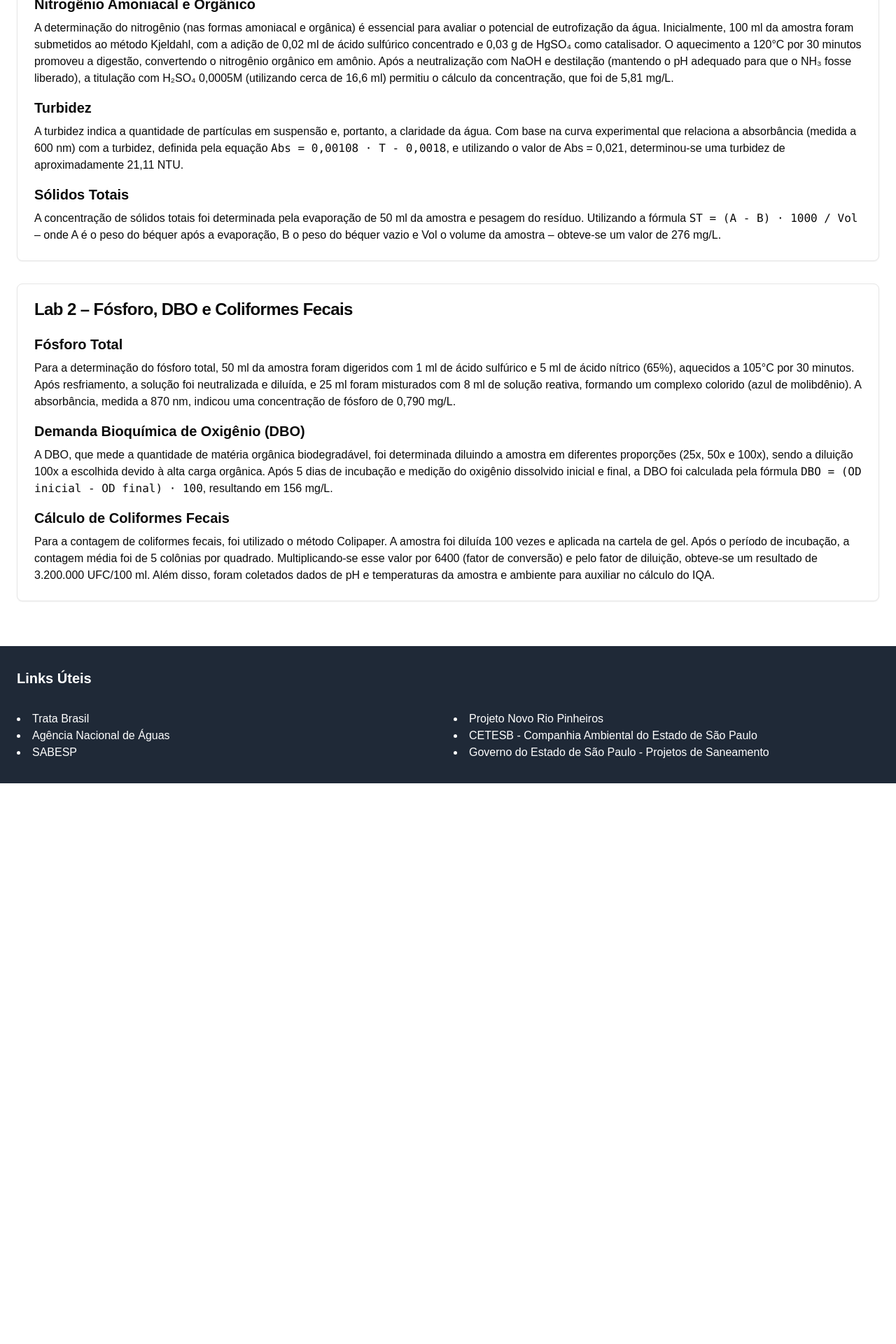
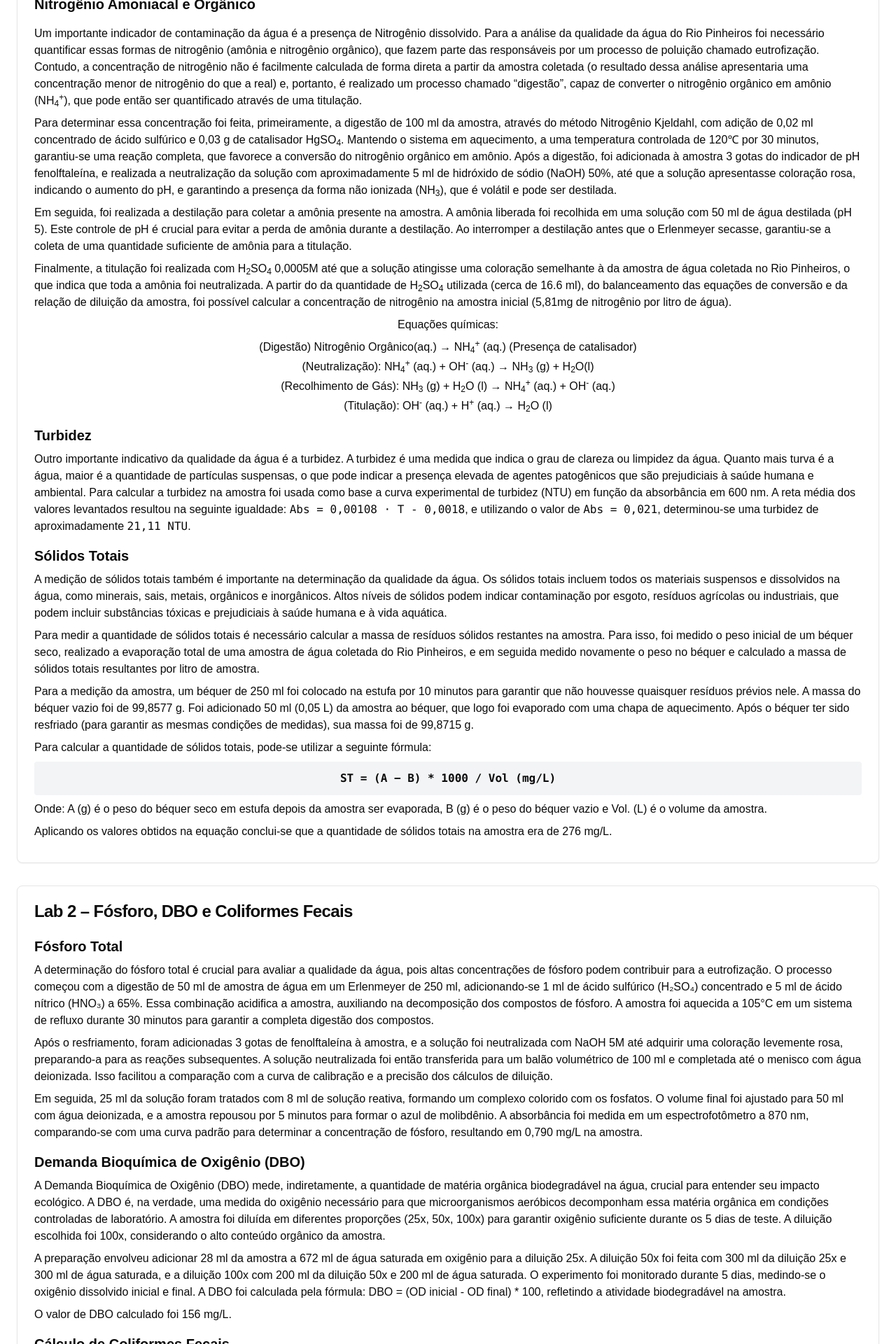
Before and after one commit to EnzoSilva14/qta-web, a Next.js app: page / in a window 1280 px wide. Shown: the part 9800-11720 px from the top of the page at 70% size. Before the commit the page ends 10919 px from the top, so only its background shows below. Built offline with nearby package versions, Linux system fonts and the light colour scheme.

Commit message:
descrição dos labs

```diff
--- a/app/page.tsx
+++ b/app/page.tsx
@@ -739,20 +739,63 @@ export default function Home() {
                   <CardTitle>Lab 1 – Nitrogênio, Sólidos Totais e Turbidez</CardTitle>
                 </CardHeader>
                 <CardContent>
-                  <h3 className="text-xl font-semibold mb-2">Nitrogênio Amoniacal e Orgânico</h3>
-                  <p>
-                    A determinação do nitrogênio (nas formas amoniacal e orgânica) é essencial para avaliar o potencial de eutrofização da água. Inicialmente, 100 ml da amostra foram submetidos ao método Kjeldahl, com a adição de 0,02 ml de ácido sulfúrico concentrado e 0,03 g de HgSO₄ como catalisador. O aquecimento a 120°C por 30 minutos promoveu a digestão, convertendo o nitrogênio orgânico em amônio. Após a neutralização com NaOH e destilação (mantendo o pH adequado para que o NH₃ fosse liberado), a titulação com H₂SO₄ 0,0005M (utilizando cerca de 16,6 ml) permitiu o cálculo da concentração, que foi de 5,81 mg/L.
+                  <h3 className="text-xl font-semibold mb-4">Nitrogênio Amoniacal e Orgânico</h3>
+                  <p className="mb-2">
+                    Um importante indicador de contaminação da água é a presença de Nitrogênio dissolvido. Para a análise da qualidade da água do Rio Pinheiros foi necessário quantificar essas formas de nitrogênio (amônia e nitrogênio orgânico), que fazem parte das responsáveis por um processo de poluição chamado eutrofização. Contudo, a concentração de nitrogênio não é facilmente calculada de forma direta a partir da amostra coletada (o resultado dessa análise apresentaria uma concentração menor de nitrogênio do que a real) e, portanto, é realizado um processo chamado “digestão”, capaz de converter o nitrogênio orgânico em amônio (NH<sub>4</sub><sup>+</sup>), que pode então ser quantificado através de uma titulação.
                   </p>
+                  <p className="mb-2">
+                    Para determinar essa concentração foi feita, primeiramente, a digestão de 100 ml da amostra, através do método Nitrogênio Kjeldahl, com adição de 0,02 ml concentrado de ácido sulfúrico e 0,03 g de catalisador HgSO<sub>4</sub>. Mantendo o sistema em aquecimento, a uma temperatura controlada de 120℃ por 30 minutos, garantiu-se uma reação completa, que favorece a conversão do nitrogênio orgânico em amônio. Após a digestão, foi adicionada à amostra 3 gotas do indicador de pH fenolftaleína, e realizada a neutralização da solução com aproximadamente 5 ml de hidróxido de sódio (NaOH) 50%, até que a solução apresentasse coloração rosa, indicando o aumento do pH, e garantindo a presença da forma não ionizada (NH<sub>3</sub>), que é volátil e pode ser destilada.
+                  </p>
+                  <p className="mb-2">
+                    Em seguida, foi realizada a destilação para coletar a amônia presente na amostra. A amônia liberada foi recolhida em uma solução com 50 ml de água destilada (pH 5). Este controle de pH é crucial para evitar a perda de amônia durante a destilação. Ao interromper a destilação antes que o Erlenmeyer secasse, garantiu-se a coleta de uma quantidade suficiente de amônia para a titulação.
+                  </p>
+                  <p className="mb-2">
+                    Finalmente, a titulação foi realizada com H<sub>2</sub>SO<sub>4</sub> 0,0005M até que a solução atingisse uma coloração semelhante à da amostra de água coletada no Rio Pinheiros, o que indica que toda a amônia foi neutralizada. A partir do da quantidade de H<sub>2</sub>SO<sub>4</sub> utilizada (cerca de 16.6 ml), do balanceamento das equações de conversão e da relação de diluição da amostra, foi possível calcular a concentração de nitrogênio na amostra inicial (5,81mg de nitrogênio por litro de água).
+                  </p>
+                  <p className="mb-2 text-center">
+                    Equações químicas:
+                  </p>
+                  <ul className="text-center">
+                    <li className="mb-1">(Digestão) Nitrogênio Orgânico(aq.) → NH<sub>4</sub><sup>+</sup> (aq.) (Presença de catalisador)</li>
+                    <li className="mb-1">(Neutralização): NH<sub>4</sub><sup>+</sup> (aq.) + OH<sup>-</sup> (aq.) → NH<sub>3</sub> (g) + H<sub>2</sub>O(l)</li>
+                    <li className="mb-1">(Recolhimento de Gás): NH<sub>3</sub> (g) + H<sub>2</sub>O (l) → NH<sub>4</sub><sup>+</sup> (aq.) + OH<sup>-</sup> (aq.)</li>
+                    <li className="mb-1">(Titulação): OH<sup>-</sup> (aq.) + H<sup>+</sup> (aq.) → H<sub>2</sub>O (l)</li>
+                  </ul>
+
 
                   <h3 className="text-xl font-semibold mt-4 mb-2">Turbidez</h3>
                   <p>
-                    A turbidez indica a quantidade de partículas em suspensão e, portanto, a claridade da água. Com base na curva experimental que relaciona a absorbância (medida a 600 nm) com a turbidez, definida pela equação <span className="font-mono">Abs = 0,00108 · T - 0,0018</span>, e utilizando o valor de Abs = 0,021, determinou-se uma turbidez de aproximadamente 21,11 NTU.
+                    Outro importante indicativo da qualidade da água é a turbidez. A turbidez é uma medida que indica o grau de clareza ou limpidez da água.
+                    Quanto mais turva é a água, maior é a quantidade de partículas suspensas, o que pode indicar a presença elevada de agentes patogênicos que são prejudiciais à saúde humana e ambiental.
+                    Para calcular a turbidez na amostra foi usada como base a curva experimental de turbidez (NTU) em função da absorbância em 600 nm.
+                    A reta média dos valores levantados resultou na seguinte igualdade: <span className="font-mono">Abs = 0,00108 · T - 0,0018</span>, e utilizando o valor de <span className="font-mono">Abs = 0,021</span>, determinou-se uma turbidez de aproximadamente <span className="font-mono">21,11 NTU</span>.
                   </p>
 
                   <h3 className="text-xl font-semibold mt-4 mb-2">Sólidos Totais</h3>
-                  <p>
-                    A concentração de sólidos totais foi determinada pela evaporação de 50 ml da amostra e pesagem do resíduo. Utilizando a fórmula <span className="font-mono">ST = (A - B) · 1000 / Vol</span> – onde A é o peso do béquer após a evaporação, B o peso do béquer vazio e Vol o volume da amostra – obteve-se um valor de 276 mg/L.
+                  <p className="mb-2">
+                    A medição de sólidos totais também é importante na determinação da qualidade da água. Os sólidos totais incluem todos os materiais suspensos e dissolvidos na água, como minerais, sais, metais, orgânicos e inorgânicos. Altos níveis de sólidos podem indicar contaminação por esgoto, resíduos agrícolas ou industriais, que podem incluir substâncias tóxicas e prejudiciais à saúde humana e à vida aquática.
                   </p>
+                  <p className="mb-2">
+                    Para medir a quantidade de sólidos totais é necessário calcular a massa de resíduos sólidos restantes na amostra. Para isso, foi medido o peso inicial de um béquer seco, realizado a evaporação total de uma amostra de água coletada do Rio Pinheiros, e em seguida medido novamente o peso no béquer e calculado a massa de sólidos totais resultantes por litro de amostra.
+                  </p>
+                  <p className="mb-2">
+                    Para a medição da amostra, um béquer de 250 ml foi colocado na estufa por 10 minutos para garantir que não houvesse quaisquer resíduos prévios nele. A massa do béquer vazio foi de 99,8577 g. Foi adicionado 50 ml (0,05 L) da amostra ao béquer, que logo foi evaporado com uma chapa de aquecimento. Após o béquer ter sido resfriado (para garantir as mesmas condições de medidas), sua massa foi de 99,8715 g.
+                  </p>
+                  <p className="mb-2">
+                    Para calcular a quantidade de sólidos totais, pode-se utilizar a seguinte fórmula:
+                  </p>
+                  <div className="text-center font-semibold mb-2">
+                    <pre class="text-center font-semibold mb-2 bg-gray-100 p-3 rounded">
+                      ST = (A − B) * 1000 / Vol (mg/L)
+                    </pre>
+                  </div>
+                  <p className="mb-2">
+                    Onde: A (g) é o peso do béquer seco em estufa depois da amostra ser evaporada, B (g) é o peso do béquer vazio e Vol. (L) é o volume da amostra.
+                  </p>
+                  <p className="mb-2">
+                    Aplicando os valores obtidos na equação conclui-se que a quantidade de sólidos totais na amostra era de 276 mg/L.
+                  </p>
+
                 </CardContent>
               </Card>
 
@@ -762,19 +805,41 @@ export default function Home() {
                 </CardHeader>
                 <CardContent>
                   <h3 className="text-xl font-semibold mb-2">Fósforo Total</h3>
-                  <p>
-                    Para a determinação do fósforo total, 50 ml da amostra foram digeridos com 1 ml de ácido sulfúrico e 5 ml de ácido nítrico (65%), aquecidos a 105°C por 30 minutos. Após resfriamento, a solução foi neutralizada e diluída, e 25 ml foram misturados com 8 ml de solução reativa, formando um complexo colorido (azul de molibdênio). A absorbância, medida a 870 nm, indicou uma concentração de fósforo de 0,790 mg/L.
+                  <p className="mb-2">
+                    A determinação do fósforo total é crucial para avaliar a qualidade da água, pois altas concentrações de fósforo podem contribuir para a eutrofização. O processo começou com a digestão de 50 ml de amostra de água em um Erlenmeyer de 250 ml, adicionando-se 1 ml de ácido sulfúrico (H₂SO₄) concentrado e 5 ml de ácido nítrico (HNO₃) a 65%. Essa combinação acidifica a amostra, auxiliando na decomposição dos compostos de fósforo. A amostra foi aquecida a 105°C em um sistema de refluxo durante 30 minutos para garantir a completa digestão dos compostos.
+                  </p>
+                  <p className="mb-2">
+                    Após o resfriamento, foram adicionadas 3 gotas de fenolftaleína à amostra, e a solução foi neutralizada com NaOH 5M até adquirir uma coloração levemente rosa, preparando-a para as reações subsequentes. A solução neutralizada foi então transferida para um balão volumétrico de 100 ml e completada até o menisco com água deionizada. Isso facilitou a comparação com a curva de calibração e a precisão dos cálculos de diluição.
+                  </p>
+                  <p className="mb-2">
+                    Em seguida, 25 ml da solução foram tratados com 8 ml de solução reativa, formando um complexo colorido com os fosfatos. O volume final foi ajustado para 50 ml com água deionizada, e a amostra repousou por 5 minutos para formar o azul de molibdênio. A absorbância foi medida em um espectrofotômetro a 870 nm, comparando-se com uma curva padrão para determinar a concentração de fósforo, resultando em 0,790 mg/L na amostra.
                   </p>
 
                   <h3 className="text-xl font-semibold mt-4 mb-2">Demanda Bioquímica de Oxigênio (DBO)</h3>
-                  <p>
-                    A DBO, que mede a quantidade de matéria orgânica biodegradável, foi determinada diluindo a amostra em diferentes proporções (25x, 50x e 100x), sendo a diluição 100x a escolhida devido à alta carga orgânica. Após 5 dias de incubação e medição do oxigênio dissolvido inicial e final, a DBO foi calculada pela fórmula <span className="font-mono">DBO = (OD inicial - OD final) · 100</span>, resultando em 156 mg/L.
+                  <p className="mb-2">
+                    A Demanda Bioquímica de Oxigênio (DBO) mede, indiretamente, a quantidade de matéria orgânica biodegradável na água, crucial para entender seu impacto ecológico. A DBO é, na verdade, uma medida do oxigênio necessário para que microorganismos aeróbicos decomponham essa matéria orgânica em condições controladas de laboratório. A amostra foi diluída em diferentes proporções (25x, 50x, 100x) para garantir oxigênio suficiente durante os 5 dias de teste. A diluição escolhida foi 100x, considerando o alto conteúdo orgânico da amostra.
+                  </p>
+                  <p className="mb-2">
+                    A preparação envolveu adicionar 28 ml da amostra a 672 ml de água saturada em oxigênio para a diluição 25x. A diluição 50x foi feita com 300 ml da diluição 25x e 300 ml de água saturada, e a diluição 100x com 200 ml da diluição 50x e 200 ml de água saturada. O experimento foi monitorado durante 5 dias, medindo-se o oxigênio dissolvido inicial e final. A DBO foi calculada pela fórmula: DBO = (OD inicial - OD final) * 100, refletindo a atividade biodegradável na amostra.
+                  </p>
+                  <p className="mb-2">
+                    O valor de DBO calculado foi 156 mg/L.
                   </p>
 
                   <h3 className="text-xl font-semibold mt-4 mb-2">Cálculo de Coliformes Fecais</h3>
-                  <p>
-                    Para a contagem de coliformes fecais, foi utilizado o método Colipaper. A amostra foi diluída 100 vezes e aplicada na cartela de gel. Após o período de incubação, a contagem média foi de 5 colônias por quadrado. Multiplicando-se esse valor por 6400 (fator de conversão) e pelo fator de diluição, obteve-se um resultado de 3.200.000 UFC/100 ml. Além disso, foram coletados dados de pH e temperaturas da amostra e ambiente para auxiliar no cálculo do IQA.
+                  <p className="mb-2">
+                    Para a determinação de coliformes totais e E. coli presentes na água, foi utilizada uma cartela com meio de cultura em gel chamada “Colipaper”. Essa análise é importante pois a presença dessas bactérias na água coletada indica uma carga fecal, ou seja, indica que essa água pode trazer riscos à saúde humana. A coleta da amostra de água foi feita na Ponte Cidade Jardim.
                   </p>
+                  <p className="mb-2">
+                    Para fazer a contagem de coliformes totais, a folha de Colipaper foi mergulhada numa amostra da água do Rio Pinheiros diluída em 100 vezes. Essa diluição foi necessária pois sabe-se previamente que essas águas têm um nível elevado de contaminação, e sem a diluição não seria possível identificar pontos distintos de colônias - seriam formados grandes aglomerados.
+                  </p>
+                  <p className="mb-2">
+                    Após o tempo de incubação, foi feita a contagem de colônias, identificando uma média de 5 colônias por quadrado. Ao multiplicar a média por 3200 (valor de referência das instruções) e, em seguida, por 100 (relativo ao fator de diluição) chegou-se ao resultado de 1.600.000 UFC/100 ml.
+                  </p>
+                  <p className="mb-2">
+                    Para essa mesma amostra, foram também realizadas as medidas de pH, temperatura da água e temperatura ambiente, a fim de obter dados suficientes para o cálculo do IQA.
+                  </p>
+
                 </CardContent>
               </Card>
             </div>
```
Lines whose indentation alone changed are shown as unchanged.
